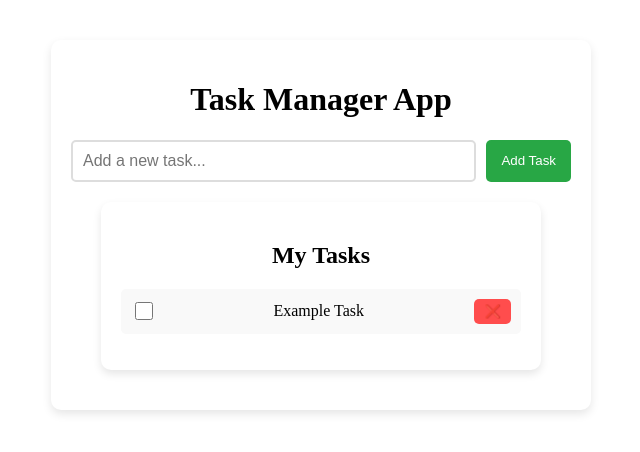
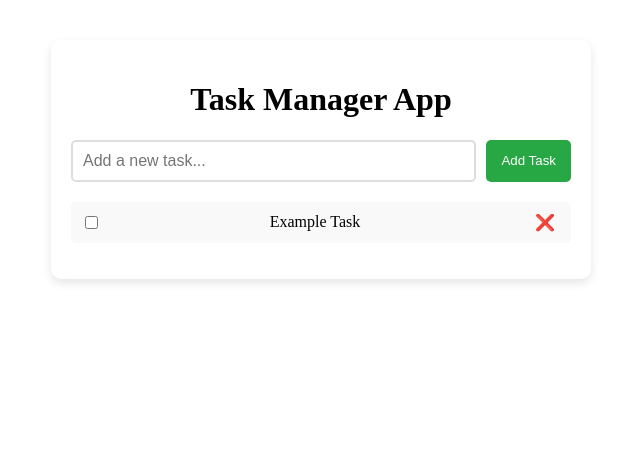
Before and after one commit to Im-Arth1307/Task-Management-Application, a React (Create React App) app: page / in a window 1280 px wide. Shown: the top 452 px of the page, without its empty margins (319-959 px from the left). Built offline with nearby package versions, Linux system fonts and the light colour scheme; the HTML template or start-up script is replaced by a standard one.

Commit message:
added some animations

```diff
--- a/package.json
+++ b/package.json
@@ -20,6 +20,7 @@
     "babel-loader": "^10.0.0",
     "css-loader": "^7.1.2",
     "file-loader": "^6.2.0",
+    "framer-motion": "^12.6.0",
     "html-webpack-plugin": "^5.6.3",
     "react": "^19.0.0",
     "react-datepicker": "^8.2.1",
--- a/src/components/TaskList.css
+++ b/src/components/TaskList.css
@@ -1,4 +1,4 @@
-.task-container {
+/* .task-container {
     max-width: 400px;
     margin: 20px auto;
     padding: 20px;
@@ -52,3 +52,41 @@ ul {
   button:hover {
     background: #e60000;
   }
+   */
+
+   .task-list {
+    list-style: none;
+    padding: 0;
+  }
+
+  .task-item {
+    display: flex;
+    align-items: center;
+    justify-content: space-between;
+    padding: 10px;
+    background: #f9f9f9;
+    border-radius: 5px;
+    margin-bottom: 8px;
+    transition: all 0.3s ease-in-out;
+  }
+
+  .task-item:hover {
+    background: #f0f0f0;
+  }
+
+  .completed {
+    text-decoration: line-through;
+    color: #888;
+  }
+
+  .delete-btn {
+    background: none;
+    border: none;
+    cursor: pointer;
+    font-size: 16px;
+    transition: transform 0.2s;
+  }
+
+  .delete-btn:hover {
+    transform: scale(1.2);
+  }
--- a/src/components/TaskList.js
+++ b/src/components/TaskList.js
@@ -1,30 +1,39 @@
 import React, { useState } from "react";
 import { useSelector, useDispatch } from "react-redux";
 import { toggleTask, deleteTask } from "../redux/taskSlice";
+import { motion, AnimatePresence } from "framer-motion";
 import "./TaskList.css";
 
 const TaskList = () => {
-  const tasks = useSelector((state) => state.tasks || []);// Get tasks from Redux store
+  const tasks = useSelector((state) => state.tasks);
   const dispatch = useDispatch();
-
   return (
-    <div className="task-container">
-      <h2>My Tasks</h2>
-      <ul>
+    <ul className="task-list">
+      <AnimatePresence>
         {tasks.map((task) => (
-          <li key={task.id} className={task.completed ? "completed" : ""}>
+          <motion.li
+            key={task.id}
+            initial={{ opacity: 0, y: -10 }}
+            animate={{ opacity: 1, y: 0 }}
+            exit={{ opacity: 0, y: -10 }}
+            className="task-item"
+          >
             <input
               type="checkbox"
               checked={task.completed}
               onChange={() => dispatch(toggleTask(task.id))}
             />
-            {task.text}
-            <button onClick={() => dispatch(deleteTask(task.id))}>❌</button>
-          </li>
+            <span className={task.completed ? "completed" : ""}>
+              {task.text}
+            </span>
+            <button className="delete-btn" onClick={() => dispatch(deleteTask(task.id))}>
+              ❌
+            </button>
+          </motion.li>
         ))}
-      </ul>
-    </div>
+      </AnimatePresence>
+    </ul>
   );
-};
+  };
 
 export default TaskList;
```
